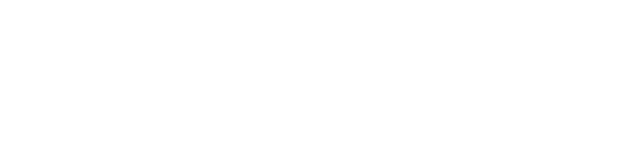
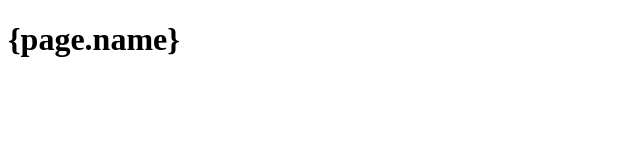
Before and after one commit to danielh/danielh.github.com, a plain HTML site: page _layouts/default.html in a window 1280 px wide. Shown: the whole page, without its empty margins (0-640 px from the left). Drawn offline with Linux system fonts and the light colour scheme; files that its build step writes are made by us from their sources; files whose address does not match are found by name.

Commit message:
added h1 tag to template default.html

```diff
--- a/_layouts/default.html
+++ b/_layouts/default.html
@@ -2,12 +2,14 @@
 <html xmlns="http://www.w3.org/1999/xhtml" xml:lang="en" lang="en">
 	<head>
 
-        <title>{ page.title }</title>
+        <title>{page.title}</title>
 		<link type="text/css" rel="stylesheet" href="style.css" />
 	</head>
 
 	<body>
 
+        <h1>{page.name}</h1>
+
         <script type="text/javascript" src="js/init.js"></script>
 	</body>
 
```
